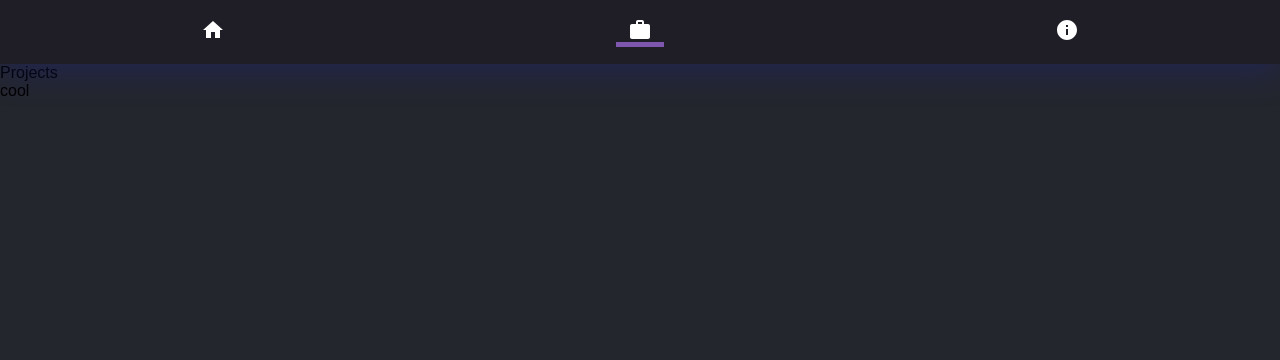
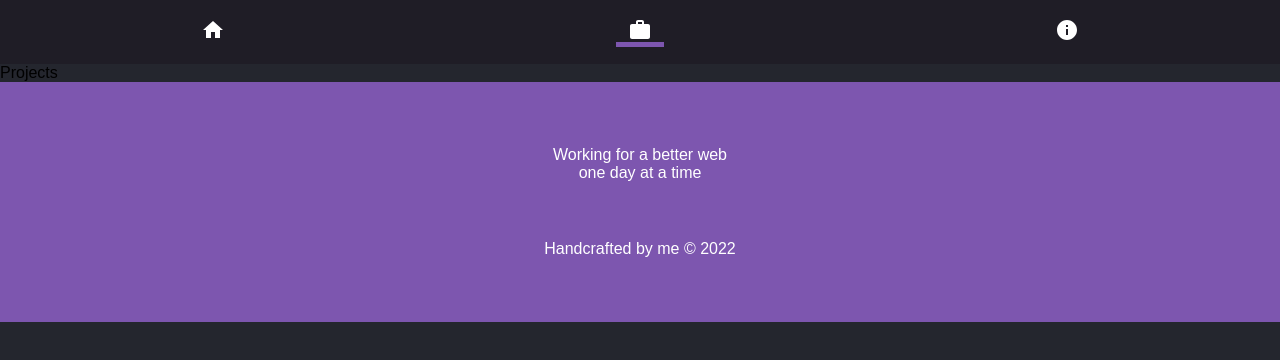
Before and after one commit to Radwtsm/portfolio-radwtsm, a React (Create React App) app: page /projects in a window 1280 px wide. Shown: the top 360 px of the page. Built offline with nearby package versions, Linux system fonts and the light colour scheme.

Commit message:
Homepage terminated , made button and footer component

```diff
--- a/src/App.jsx
+++ b/src/App.jsx
@@ -7,7 +7,7 @@ import About from "./pages/About";
 import Home from "./pages/Home";
 import ErrorPage from "./pages/ErrorPage";
 import Projects from "./pages/Projects";
-import Header from "./components/Header/Header";
+import Footer from "./components/Footer/Footer";
 
 function App() {
   return (
@@ -15,7 +15,7 @@ function App() {
       <ThemeProvider theme={theme}>
         <GlobalStyle />
         <Navbar />
-      </ThemeProvider>
+
       <Routes>
         <Route path="/" element={<Home />} />
 
@@ -25,7 +25,8 @@ function App() {
 
         <Route path="*" element={<ErrorPage />} />
       </Routes>
-      <h1>cool</h1>
+      <Footer />
+      </ThemeProvider>
     </BrowserRouter>
   );
 }
--- /dev/null
+++ b/src/components/Button/Button.styled.js
@@ -0,0 +1,21 @@
+import styled from "styled-components";
+
+const StyledButton = styled.div`
+  .button {
+    background-color: ${({ theme }) => theme.colors.main};
+    color: rgba(255, 255, 255, 0.18);
+    margin: 10% auto;
+    border: 3px solid rgba(255, 255, 255, 0.18);
+    text-align: center;
+    border-radius: 30px;
+    width: 60%;
+    padding: 5%;
+  }
+
+  .button:hover {
+    color: white;
+    border-color: white;
+  }
+`;
+
+export default StyledButton;
--- /dev/null
+++ b/src/components/Footer/Footer.js
@@ -0,0 +1,14 @@
+import StyledFooter from "./Footer.styled";
+
+const Footer = () => {
+  return (
+    <StyledFooter>
+      <h2>Working for a better web</h2>
+      <h2>one day at a time</h2>
+
+      <p>Handcrafted by me © 2022</p>
+    </StyledFooter>
+  );
+};
+
+export default Footer;
--- /dev/null
+++ b/src/components/Footer/Footer.styled.js
@@ -0,0 +1,17 @@
+import styled from "styled-components";
+
+const StyledFooter = styled.div`
+  padding: 5%;
+  display: flex;
+  flex-direction: column;
+  justify-content: center;
+  align-items: center;
+  background-color: ${({ theme }) => theme.colors.accent};
+  color: white;
+
+  p {
+    margin-top: 5%;
+  }
+`;
+
+export default StyledFooter;
--- a/src/components/Header/Header.styled.js
+++ b/src/components/Header/Header.styled.js
@@ -1,11 +1,6 @@
 import styled from "styled-components";
 
 const StyledHeader = styled.header`
-  background: rgba(255, 255, 255, 0.25);
-  box-shadow: 0 8px 32px 0 rgba(31, 38, 135, 0.37);
-  backdrop-filter: blur(6px);
-  -webkit-backdrop-filter: blur(6px);
-
   border: 1px solid rgba(255, 255, 255, 0.18);
 
   padding: 30px;
--- a/src/components/IconsGallery/IconsGallery.styled.js
+++ b/src/components/IconsGallery/IconsGallery.styled.js
@@ -1,10 +1,6 @@
 import styled from "styled-components";
 
 const StyledIconsGallery = styled.div`
-  background: rgba(255, 255, 255, 0.1);
-  box-shadow: 0 8px 32px 0 rgba(31, 38, 135, 0.37);
-  backdrop-filter: blur(3px);
-  -webkit-backdrop-filter: blur(3px);
   border-radius: 10px;
   border: 1px solid rgba(255, 255, 255, 0.18);
   padding: 9%;
--- a/src/components/Navbar/Navbar.styled.js
+++ b/src/components/Navbar/Navbar.styled.js
@@ -1,13 +1,8 @@
 import styled from "styled-components";
 
 const StyledNavbar = styled.nav`
-
-background: rgba( 255, 255, 255, 0.25 );
-box-shadow: 0 8px 32px 0 rgba( 31, 38, 135, 0.37 );
-backdrop-filter: blur( 6px );
--webkit-backdrop-filter: blur( 6px );
-
-
+  position: sticky;
+  top: 0;
 
   background-color: ${({ theme }) => theme.colors.main};
   color: white;
--- a/src/pages/Home.js
+++ b/src/pages/Home.js
@@ -1,6 +1,8 @@
 import Header from "../components/Header/Header";
 import IconsGallery from "../components/IconsGallery/IconsGallery";
+import { NavLink } from "react-router-dom";
 import StyledMargin from "../components/Margin/Margin.styled";
+import StyledButton from "../components/Button/Button.styled";
 import WhoAmI from "../components/WhoAmI/WhoAmI";
 import React from "react";
 import theme from "../styles/Theme";
@@ -189,6 +191,11 @@ const Home = () => {
             </svg>
           }
         />
+        <StyledButton>
+          <NavLink to="/projects">
+            <p className="button">Check out my projects</p>
+          </NavLink>
+        </StyledButton>
       </StyledMargin>
     </ThemeProvider>
   );
--- a/src/styles/Theme.js
+++ b/src/styles/Theme.js
@@ -18,6 +18,10 @@ const theme = {
     subtitle: "2rem",
     paragraph: "1rem",
   },
+
+  fonts: {
+    main: `"Oswald", sans-serif`,
+  },
 };
 
 export default theme;
```
